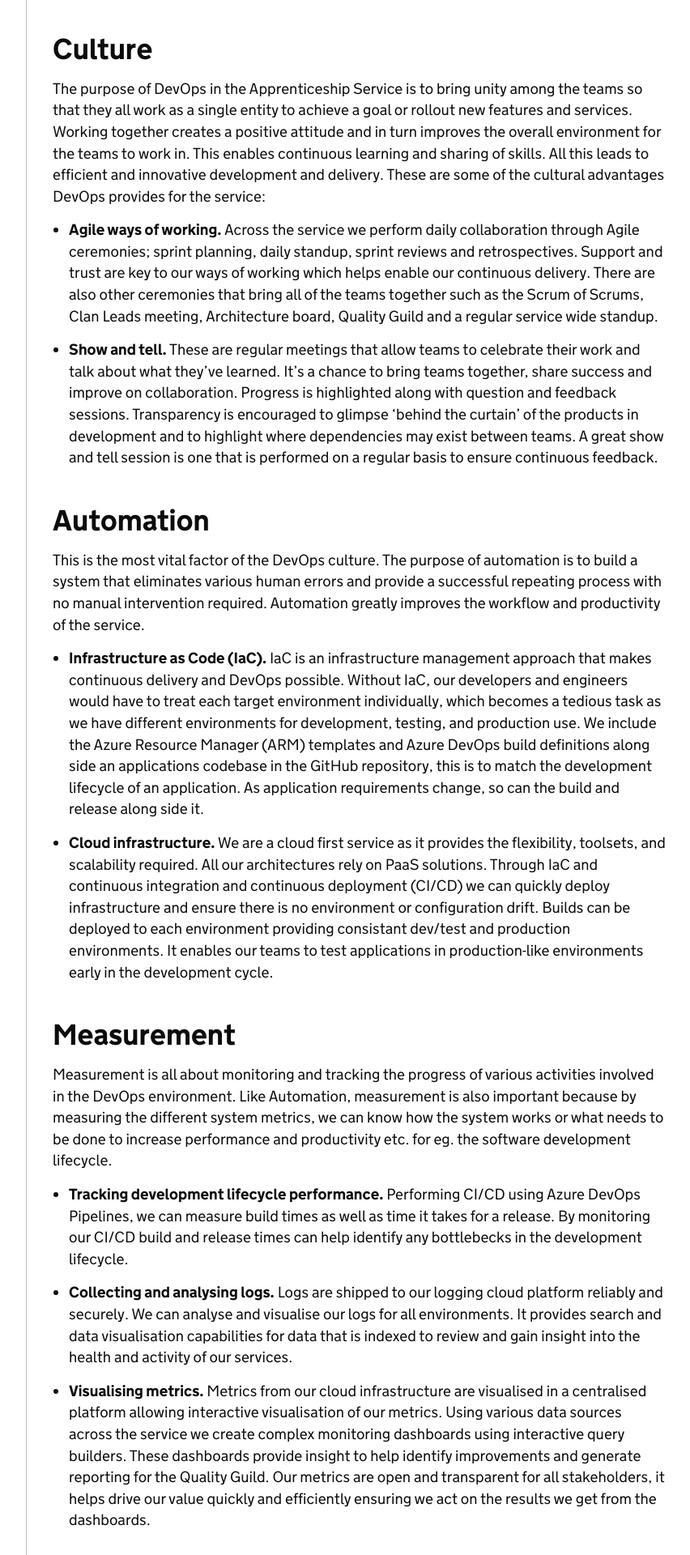
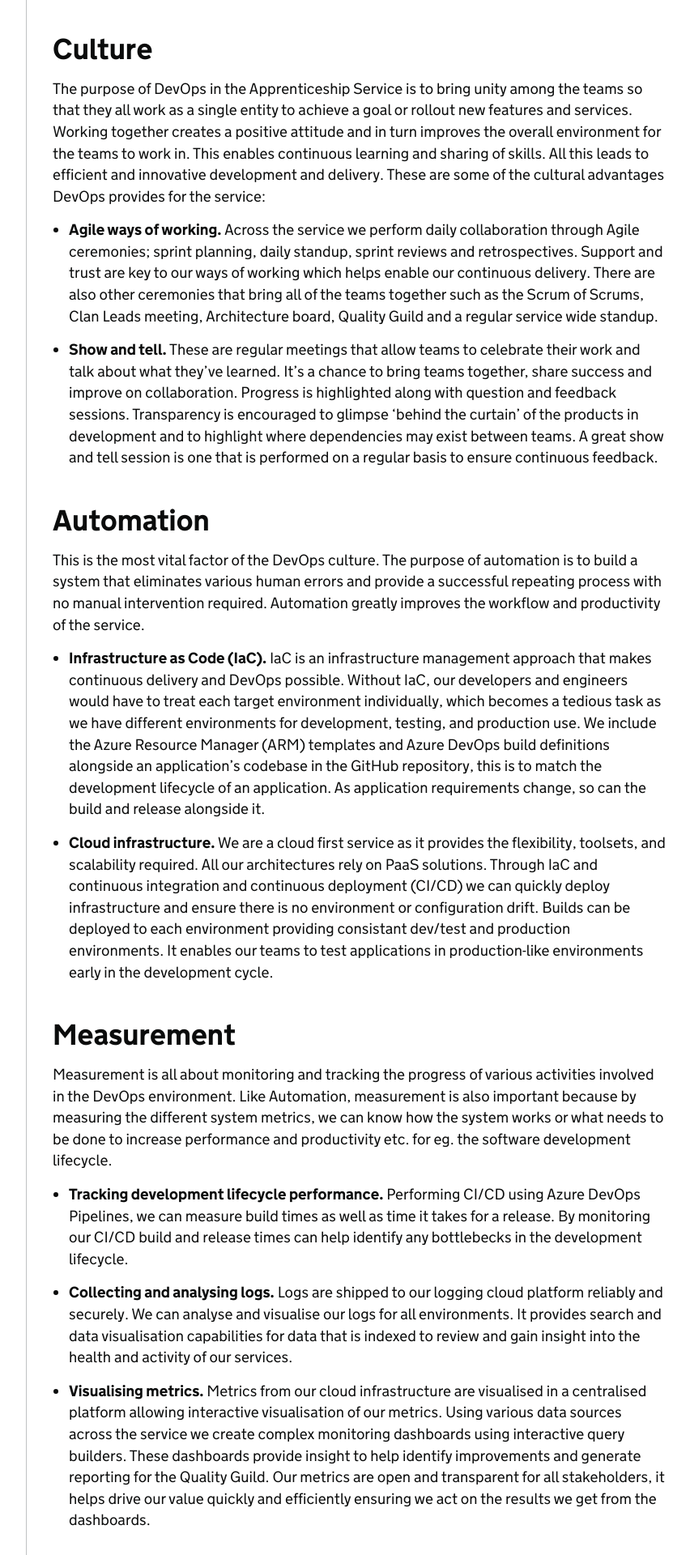
Before and after one commit to SkillsFundingAgency/das-technical-guidance, a Jekyll site: the page built from principles/devops.md, in a window 1280 px wide. Shown: the part 1035-2955 px from the top of the page at 81% size, without its empty margins (298-1150 px from the left). Built offline with Jekyll 4.4.1, drawn with Linux system fonts in a browser that asks for light colours.

Commit message:
Update principles/devops.md
Co-authored-by: jack-education <38191888+jack-education@users.noreply.github.com>

```diff
--- a/principles/devops.md
+++ b/principles/devops.md
@@ -35,7 +35,7 @@ The purpose of DevOps in the Apprenticeship Service is to bring unity among the
 
 This is the most vital factor of the DevOps culture. The purpose of automation is to build a system that eliminates various human errors and provide a successful repeating process with no manual intervention required. Automation greatly improves the workflow and productivity of the service.
 
-- **Infrastructure as Code (IaC).** IaC is an infrastructure management approach that makes continuous delivery and DevOps possible. Without IaC, our developers and engineers would have to treat each target environment individually, which becomes a tedious task as we have different environments for development, testing, and production use. We include the Azure Resource Manager (ARM) templates and Azure DevOps build definitions along side an applications codebase in the GitHub repository, this is to match the development lifecycle of an application. As application requirements change, so can the build and release along side it.
+- **Infrastructure as Code (IaC).** IaC is an infrastructure management approach that makes continuous delivery and DevOps possible. Without IaC, our developers and engineers would have to treat each target environment individually, which becomes a tedious task as we have different environments for development, testing, and production use. We include the Azure Resource Manager (ARM) templates and Azure DevOps build definitions alongside an application's codebase in the GitHub repository, this is to match the development lifecycle of an application. As application requirements change, so can the build and release alongside it.
 
 - **Cloud infrastructure.** We are a cloud first service as it provides the flexibility, toolsets, and scalability required. All our architectures rely on PaaS solutions. Through IaC and continuous integration and continuous deployment (CI/CD) we can quickly deploy infrastructure and ensure there is no environment or configuration drift. Builds can be deployed to each environment providing consistant dev/test and production environments. It enables our teams to test applications in production-like environments early in the development cycle.
 
```
